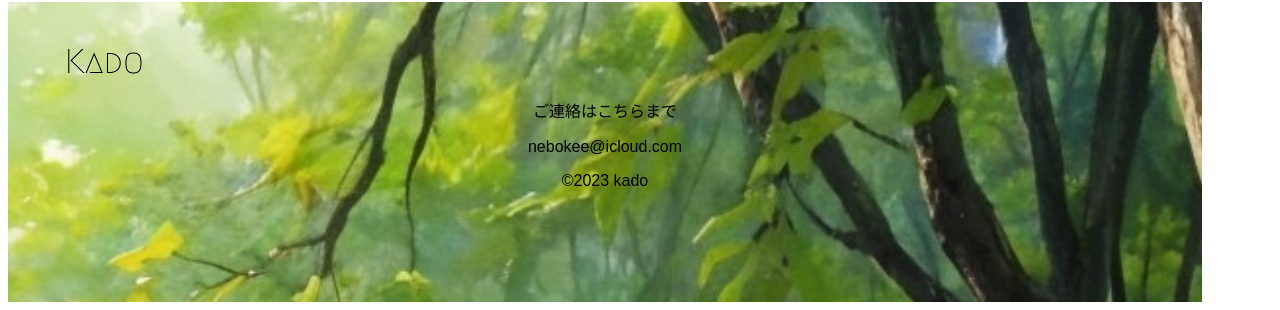
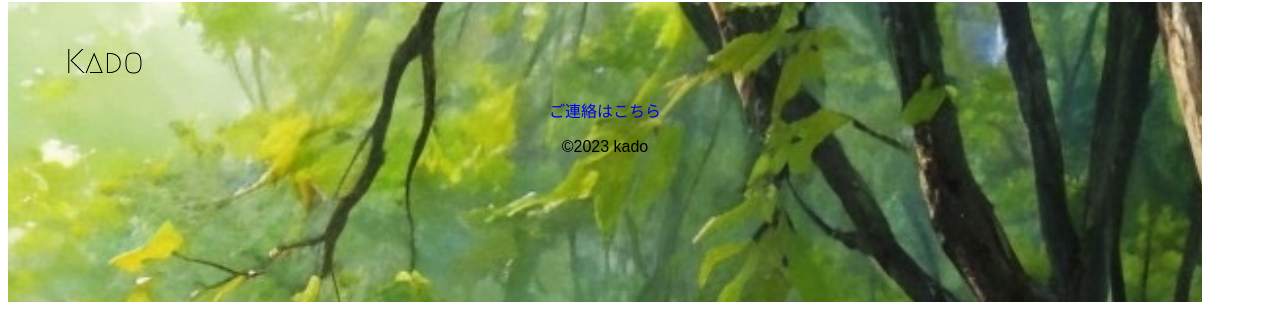
Before and after one commit to kado-kado/home, a plain HTML site: page index.html in a window 1280 px wide. Shown: the part 1712-2022 px from the top of the page. Drawn offline with Linux system fonts and the light colour scheme; a script that the page names is missing; a web font is replaced by a local one.

Commit message:
Update index.html

```diff
--- a/index.html
+++ b/index.html
@@ -188,9 +188,8 @@
 　　<ul class="footer-menu">
      <img src="015.png">
          </ul>
-	  <p class="b2">ご連絡はこちらまで</p>
-	  <p class="b2">nebokee@icloud.com</p>
-    <p class="b2">©2023 kado</p>
+	  <p class="b2"><a href="https://line.me/ti/p/UZe1fzqJtg">ご連絡はこちら</a></p>
+	  <p class="b2">©2023 kado</p>
   </footer>
        </div>
        </div>
```
